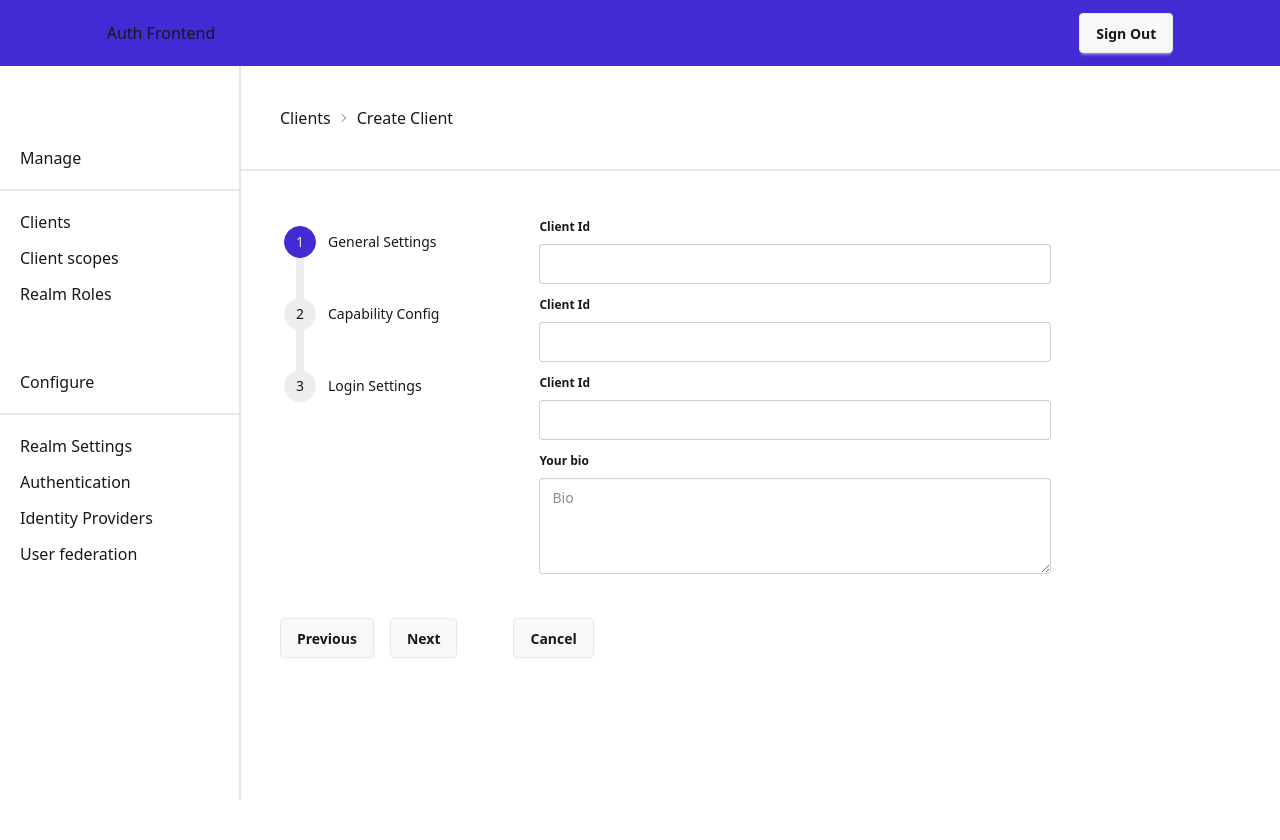
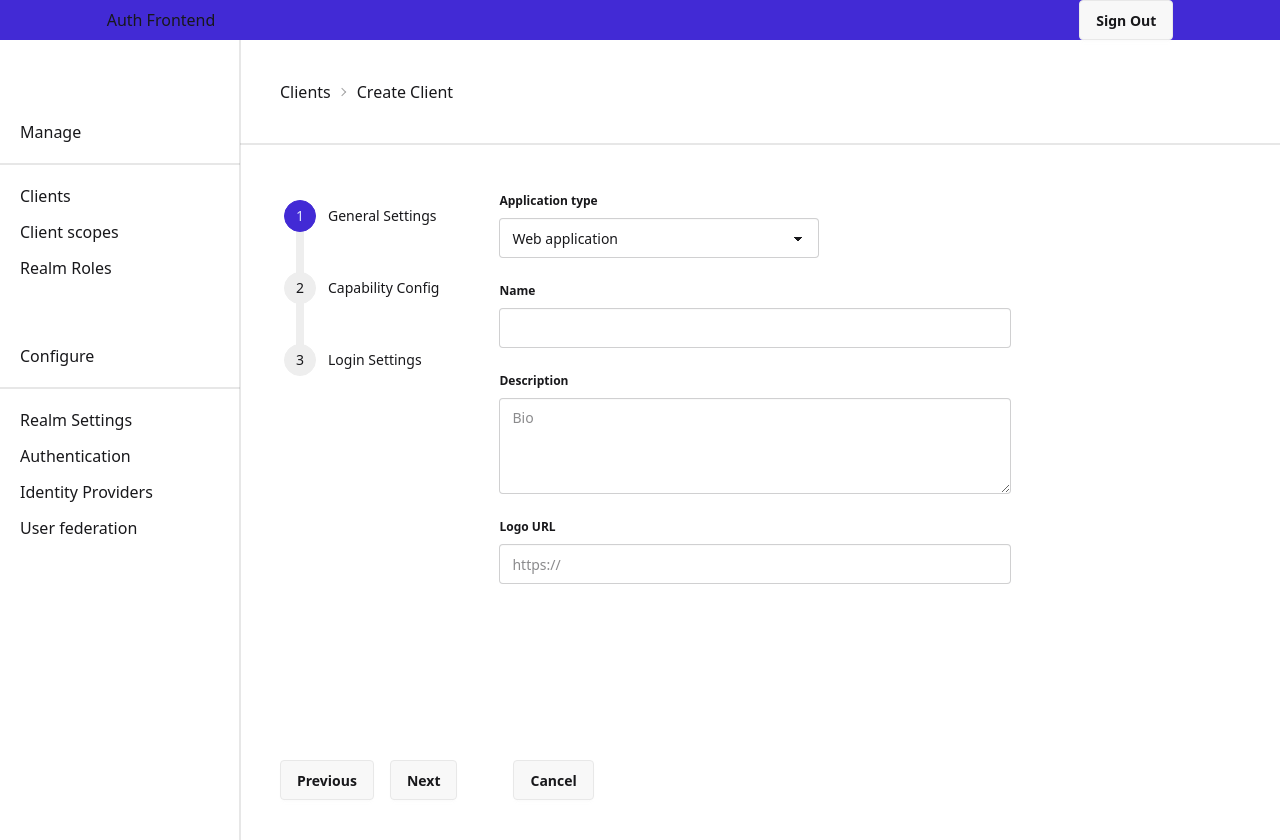
Before and after one commit to andrewass/auth-frontend, a Next.js app: page /clients/registration in a window 1280 px wide. Before the commit the page ends 800 px from the top, so only its background shows below. Built offline with nearby package versions, Linux system fonts and the light colour scheme; no server answers.

Commit message:
Changed fields for general settings

```diff
--- a/src/app/clients/registration/CapabilityConfig.tsx
+++ /dev/null
@@ -1,3 +0,0 @@
-export default function CapabilityConfig() {
-	return <div>Capability Config</div>;
-}
--- a/src/app/clients/registration/GeneralSettings.tsx
+++ b/src/app/clients/registration/GeneralSettings.tsx
@@ -1,34 +1,55 @@
-export default function GeneralSettings() {
+import type { GeneralSettingsData } from "@/app/clients/registration/useClientRegistrationForm";
+
+interface Props {
+	data: GeneralSettingsData;
+	onChange: (data: Partial<GeneralSettingsData>) => void;
+}
+
+export default function GeneralSettings({ data, onChange }: Props) {
 	return (
-		<div className="ml-20">
+		<div className="flex flex-col gap-3">
 			<fieldset className="fieldset">
-				<legend className="fieldset-legend">Client Id</legend>
+				<legend className="fieldset-legend">Application type</legend>
+				<select
+					defaultValue="Web application"
+					className="select"
+					onChange={(e) => onChange({ applicationType: e.target.value })}
+				>
+					<option>Web application</option>
+					<option>Single-page application</option>
+					<option>Native/Mobile</option>
+					<option>Machine-to-Machine</option>
+				</select>
+			</fieldset>
+			<fieldset className="fieldset">
+				<legend className="fieldset-legend">Name</legend>
 				<input
 					type="text"
+					value={data.clientName}
+					required
+					onChange={(e) => onChange({ clientName: e.target.value })}
 					className="input w-full max-w-xs sm:max-w-md lg:max-w-lg"
 				/>
 			</fieldset>
 			<fieldset className="fieldset">
-				<legend className="fieldset-legend">Client Id</legend>
-				<input
-					type="text"
-					className="input w-full max-w-xs sm:max-w-md lg:max-w-lg"
-				/>
-			</fieldset>
-			<fieldset className="fieldset">
-				<legend className="fieldset-legend">Client Id</legend>
-				<input
-					type="text"
-					className="input w-full max-w-xs sm:max-w-md lg:max-w-lg"
-				/>
-			</fieldset>
-			<fieldset className="fieldset">
-				<legend className="fieldset-legend">Your bio</legend>
+				<legend className="fieldset-legend">Description</legend>
 				<textarea
+					value={data.description}
+					onChange={(e) => onChange({ description: e.target.value })}
 					className="textarea h-24 w-full max-w-xs sm:max-w-md lg:max-w-lg"
 					placeholder="Bio"
 				></textarea>
 			</fieldset>
+			<fieldset className="fieldset">
+				<legend className="fieldset-legend">Logo URL</legend>
+				<input
+					type="url"
+					value={data.logoUrl}
+					placeholder="https://"
+					onChange={(e) => onChange({ logoUrl: e.target.value })}
+					className="input w-full max-w-xs sm:max-w-md lg:max-w-lg"
+				/>
+			</fieldset>
 		</div>
 	);
 }
--- /dev/null
+++ b/src/app/clients/registration/RedirectEndpointSettings.tsx
@@ -0,0 +1,3 @@
+export default function RedirectEndpointSettings() {
+	return <div>Capability Config</div>;
+}
--- a/src/app/clients/registration/page.tsx
+++ b/src/app/clients/registration/page.tsx
@@ -2,15 +2,17 @@
 
 import { redirect } from "next/navigation";
 import { useState } from "react";
-import CapabilityConfig from "@/app/clients/registration/CapabilityConfig";
 import GeneralSettings from "@/app/clients/registration/GeneralSettings";
 import LoginSettings from "@/app/clients/registration/LoginSettings";
+import RedirectEndpointSettings from "@/app/clients/registration/RedirectEndpointSettings";
+import useClientRegistrationForm from "@/app/clients/registration/useClientRegistrationForm";
 
 export default function ClientRegistrationPage() {
 	const [currentStep, setCurrentStep] = useState<number>(1);
+	const { formData, updateGeneralSettings } = useClientRegistrationForm();
 
 	return (
-		<div className="flex flex-col">
+		<div className="flex flex-col h-200">
 			<div className="breadcrumbs p-10">
 				<ul>
 					<li>
@@ -22,8 +24,8 @@ export default function ClientRegistrationPage() {
 
 			<div className="divider divider-vertical m-0 h-0" />
 
-			<div className="flex flex-col gap-10 p-10">
-				<div className="flex flex-row gap-5 items-start">
+			<div className="flex flex-col flex-1 p-10">
+				<div className="flex flex-row gap-15 items-start flex-1 mb-15">
 					<ul className="steps steps-vertical text-sm gap-2">
 						<li className={`step ${currentStep >= 1 ? "step-primary" : ""}`}>
 							General Settings
@@ -37,8 +39,13 @@ export default function ClientRegistrationPage() {
 					</ul>
 
 					<div className="flex-1">
-						{currentStep === 1 && <GeneralSettings />}
-						{currentStep === 2 && <CapabilityConfig />}
+						{currentStep === 1 && (
+							<GeneralSettings
+								data={formData.generalSettings}
+								onChange={updateGeneralSettings}
+							/>
+						)}
+						{currentStep === 2 && <RedirectEndpointSettings />}
 						{currentStep === 3 && <LoginSettings />}
 					</div>
 				</div>
--- /dev/null
+++ b/src/app/clients/registration/useClientRegistrationForm.ts
@@ -0,0 +1,31 @@
+import { useState } from "react";
+
+export interface GeneralSettingsData {
+	clientName: string;
+	applicationType: string;
+	description: string;
+	logoUrl: string;
+}
+
+export interface ClientRegistrationFormData {
+	generalSettings: GeneralSettingsData;
+}
+
+export default function useClientRegistrationForm() {
+	const [formData, setFormData] = useState<ClientRegistrationFormData>({
+		generalSettings: {
+			clientName: "",
+			applicationType: "",
+			description: "",
+			logoUrl: "",
+		},
+	});
+
+	function updateGeneralSettings(data: Partial<GeneralSettingsData>) {
+		setFormData((prev) => ({
+			generalSettings: { ...prev.generalSettings, ...data },
+		}));
+	}
+
+	return { formData, updateGeneralSettings };
+}
```
